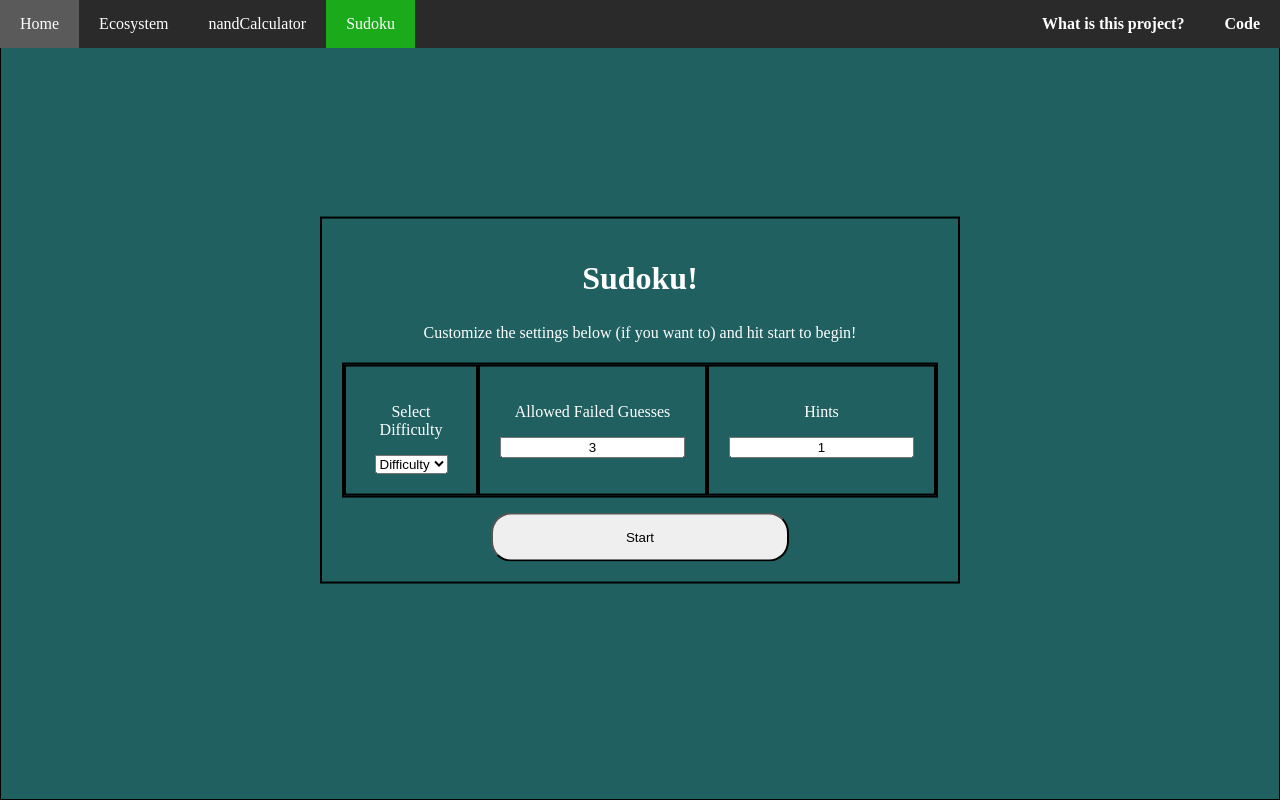
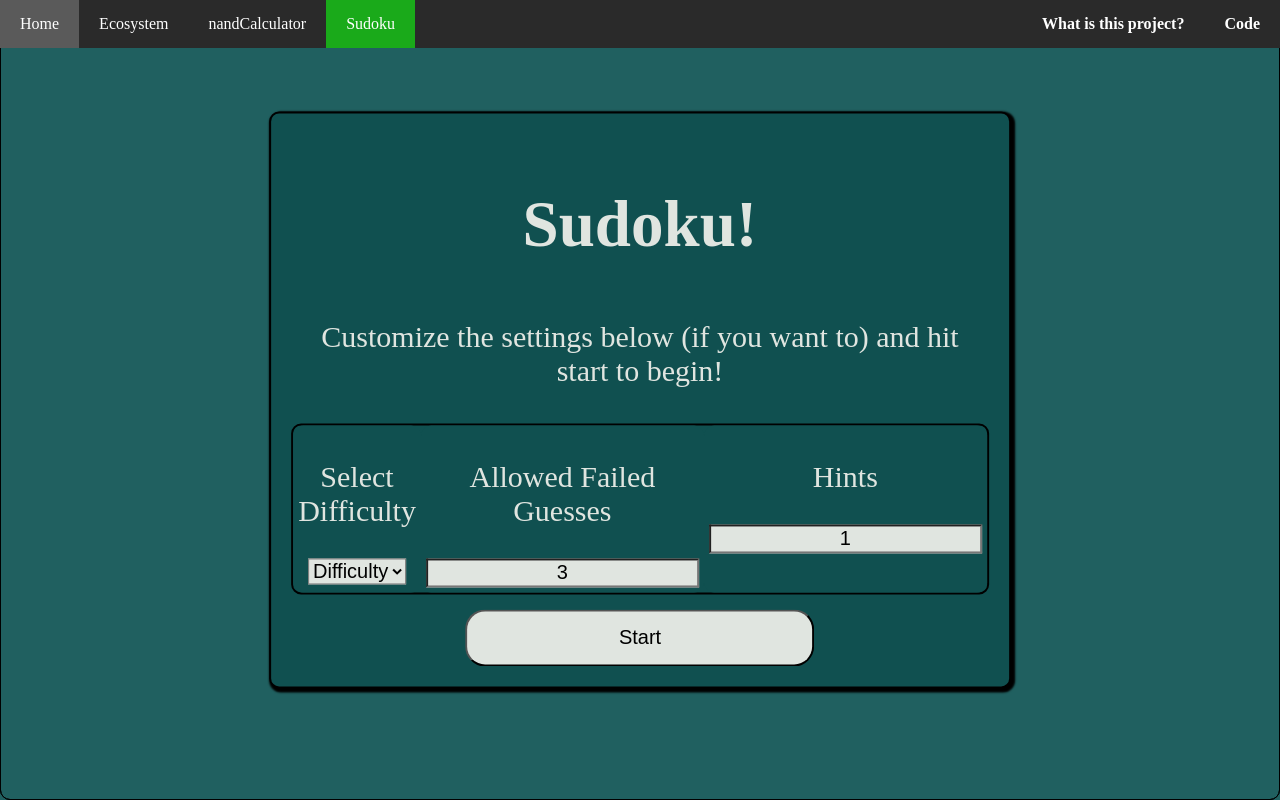
Before and after one commit to Nathan-Cherny/Portfolio-Website, a Flask app: page /sudoku in a window 1280 px wide. Run offline with Flask 3, Linux system fonts and the light colour scheme.

Commit message:
stylizations and added code popup

```diff
--- a/static/css/all.css
+++ b/static/css/all.css
@@ -7,13 +7,43 @@ p, h1, h2{
     color: white;
 }
 
+p{
+    font-size: 30px;
+}
+
+h1{
+    padding: 10px;
+    font-size: 65px
+}
+
 button{
     border-radius: 20px;
 }
 
 div{
-    border: 2px solid black;
-    border-collapse: collapse;
+    border-radius: 10px;
+    background-color: #105050;
+}
+
+input, select, button{
+    font-size: 20px;
+}
+
+button, input, select{
+    background-color: #E0E5E0
+}
+
+p, h1, h2{
+    color: #E0E5E0
+}
+
+.positionCenter{
+    position: absolute;
+    top: 50%;
+    left: 50%;
+    transform: translate(-50%, -50%);
+    padding: 20px;
+    box-shadow: 2px 2px 2px 2px black;
 }
 
 .navigation{
--- a/static/css/ecosystem.css
+++ b/static/css/ecosystem.css
@@ -11,6 +11,10 @@ div{
     text-align: center;
 }
 
+#inputDiv{
+    border: 2px solid black;
+}
+
 .inputs{
     padding: 25px;
     display: grid;
@@ -22,7 +26,7 @@ div{
 }
 
 .inputs div{
-    border: 1px solid black;
+    border: 2px solid black;
     text-align: center;
     margin: auto;
     height: 100%;
--- a/static/css/nandCalculator.css
+++ b/static/css/nandCalculator.css
@@ -29,8 +29,8 @@ h1{
 }
 
 .mainDiv{
-    border: 1px solid black;
-    width: 90%;
+    border: 2px solid black;
+    width: 75%;
     margin-left: auto;
     margin-right: auto;
     padding: 20px;
@@ -40,7 +40,7 @@ h1{
 .div32Bit{
     padding: 5px;
     text-align: center;
-    border: .5px solid black
+    border: 2px solid black;
 }
 
 .div32Bit div{
--- a/static/css/sudoku.css
+++ b/static/css/sudoku.css
@@ -1,11 +1,14 @@
 .center{
     margin: 0 auto;
-    width: 50%;
-    padding: 25px;
+    width: 100%;
+    padding: 5px;
 }
+
 
 div{
     text-align: center;
+    border: 2px solid black;
+    border-collapse: collapse;
 }
 
 td, tr, table{
@@ -14,7 +17,7 @@ td, tr, table{
 }
 
 table{
-    border: 3px solid black;
+    border: 2px solid black;
     cursor:default;
     background-color: #ddeaf0
 }
@@ -31,7 +34,6 @@ td{
 }
 
 #useHint{
-    background: #f7d383;
     cursor: pointer;
 }
 
@@ -54,7 +56,7 @@ input{
 
 .displayData div{
     margin: 0 auto;
-    padding: 20px;
+    padding: 5px;
 }
 
 button{
@@ -92,18 +94,18 @@ td:hover{
     cursor: pointer
 }
 
+#game{
+    margin-top: 25px;
+}
+
+#game p{
+    font-size: 20px;
+}
+
 a{
     color: blue;
     text-decoration: underline;
     cursor: pointer;
-}
-
-#settings{
-    position: absolute;
-    top: 50%;
-    left: 50%;
-    transform: translate(-50%, -50%);
-    padding: 20px;
 }
 
 .numberSelected{
--- a/templates/ecosystem.html
+++ b/templates/ecosystem.html
@@ -216,7 +216,8 @@
             <div id="sharkStatsChart" style="position: absolute; width: 50%; top: 500px; left: 50%">
             </div>
         </div>
-        <div id="inputDiv">
+        <div id="inputDiv" class="positionCenter">
+            <h1>Ecosystem Simulator!</h1>
             <div class="inputs">
                 <div>
                     <input name="fish" placeholder="Fish Population">
--- a/templates/nandCalculator.html
+++ b/templates/nandCalculator.html
@@ -114,7 +114,8 @@
             <li onclick="togglePopup('popup-code')" style="float: right"><a ><b>Code</b></a></li>
             <li onclick="togglePopup('popup-help')" style="float: right"><a><b>What is this project?</b></a></li>
         </ul>
-        <div class="mainDiv">
+        <div class="mainDiv positionCenter">
+            <h1>Nand Calculator!</h1>
             <div class="calculator">
                 <div class="div32Bit">
                     <h2>Number 1</h2>
--- a/templates/sudoku.html
+++ b/templates/sudoku.html
@@ -45,7 +45,7 @@
                     completeUnits++
                     if(hintOn){
                         hintOn = false
-                        document.getElementById("useHint").style.background = "#f7d383"
+                        document.getElementById("useHint").style.background = "initial"
                         document.getElementById("useHint").getElementsByClassName("helper")[0].remove()
                     }
                     else{
@@ -174,7 +174,7 @@
                 let info = document.createElement("p")
                 gameOverDisplay.innerHTML = "Game Over!"
                 info.innerHTML = "You ran out of guesses! Here's the correct board for this game. \
-                <a onclick='location.reload()'>Try again?</a>"
+                <a style='color: lightblue' onclick='location.reload()'>Try again?</a>"
 
                 let div = document.createElement("div")
                 div.appendChild(gameOverDisplay)
@@ -183,6 +183,13 @@
                 showAnswerKey()
 
                 document.getElementById("boardContainer").appendChild(div)
+                removeDisplayData()
+
+            }
+
+            function removeDisplayData(){
+                displayData = document.getElementsByClassName("displayData")[1]
+                displayData.style.display = 'none'
             }
 
             function updateProgressBar(){
@@ -219,7 +226,7 @@
                         hintOn = true
                         hints--
                         document.getElementById("hintsLeft").innerHTML = hints
-                        document.getElementById("useHint").style.background = "#21db53"
+                        document.getElementById("useHint").style.background = "#50AA88"
 
                         let helper = document.createElement("p")
                         helper.innerHTML = "Hint is activated!<br>Click on any empty unit to get the right answer."
@@ -303,11 +310,11 @@
             <li onclick="togglePopup('popup-code')" style="float: right"><a ><b>Code</b></a></li>
             <li onclick="togglePopup('popup-help')" style="float: right"><a><b>What is this project?</b></a></li>
         </ul>
-        <div id="settings">
+        <div id="settings" class="positionCenter">
             <h1>Sudoku!</h1>
             <p style="padding: 5px;">Customize the settings below (if you want to) and hit start to begin!</p>
             <div class="displayData">
-                <div>
+                <div style="border: none">
                     <p>Select Difficulty</p>
                     <select id="difficulty">
                         <option value="27">Difficulty</option>
@@ -317,11 +324,11 @@
                         <option value="27">Expert</option>
                     </select>
                 </div>
-                <div>
+                <div style="border: none">
                     <p>Allowed Failed Guesses</p>
                     <input id="fails" value = 3 placeholder="Allowed Fails">
                 </div>
-                <div>
+                <div style="border: none">
                     <p>Hints</p>
                     <input id="hints" value = 1 placeholder="hints">
                 </div>
@@ -331,9 +338,8 @@
 
         </div>
 
-        <div id="game" style="display: none">
-            <div id="boardContainer">
-
+        <div id="game" class="positionCenter" style="display: none">
+            <div id="boardContainer" style="border-radius: 0;">
             </div>
             <div class="displayData">
                 <div>
```
Also changed, not shown: static/js/sudoku.js (indentation only).
